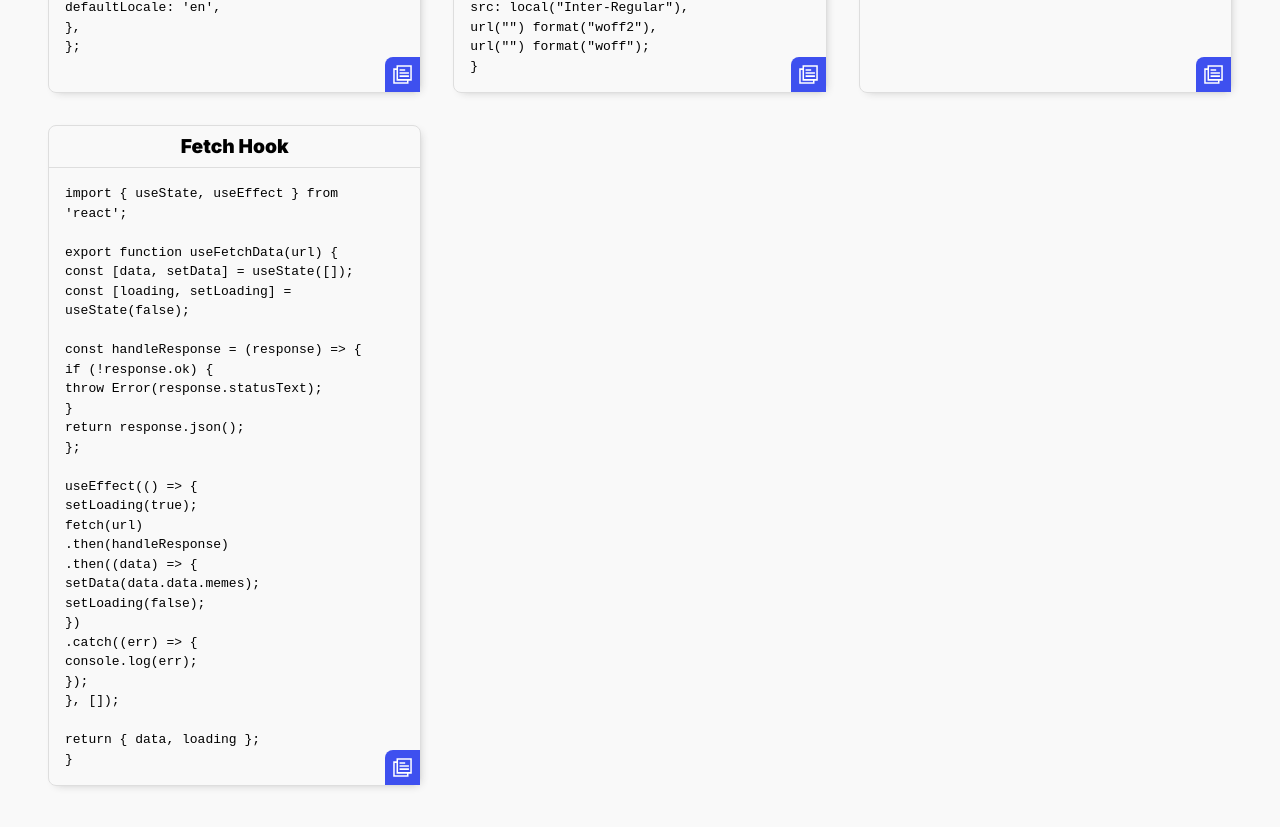
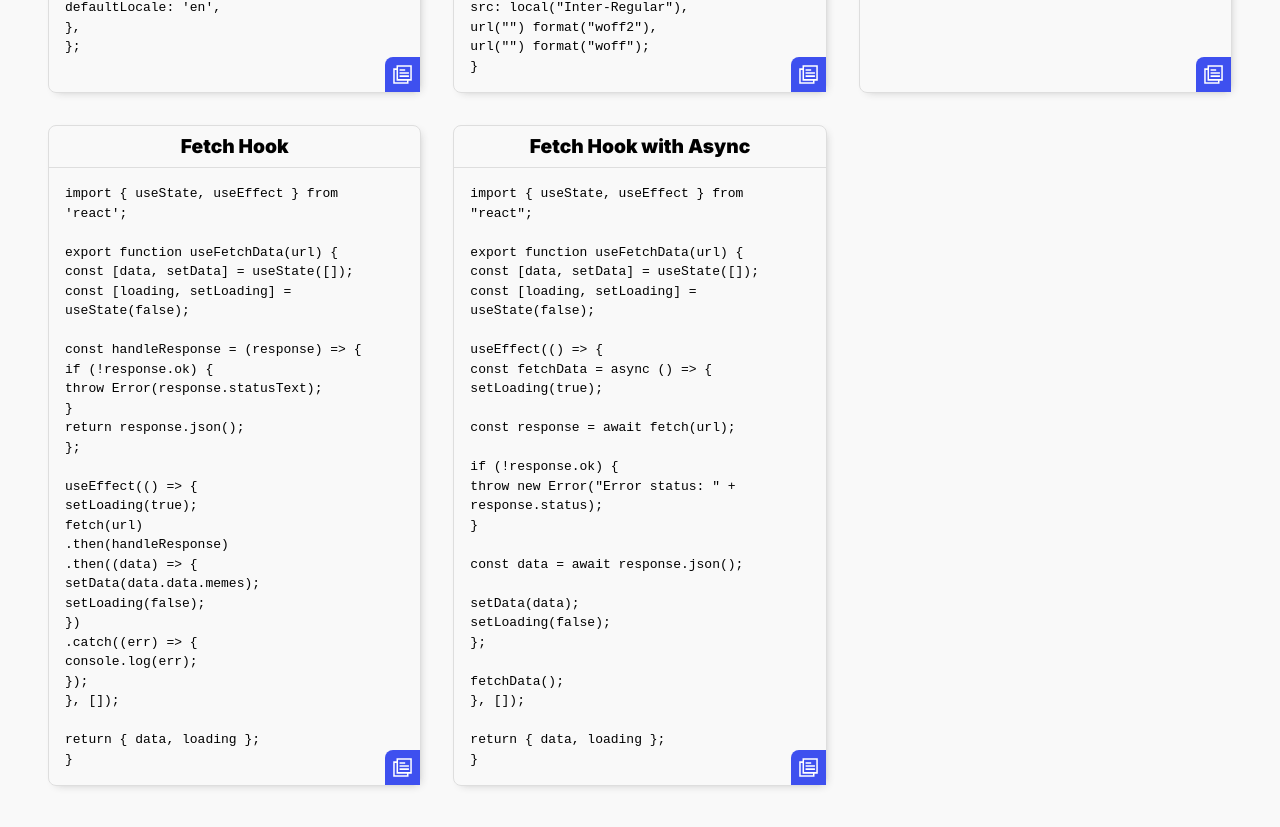
Before and after one commit to brandicameron/resources, a Next.js app: page /copy in a window 1280 px wide. Shown: the part 1920-2747 px from the top of the page. Built offline with nearby package versions, Linux system fonts and the light colour scheme; no server answers.

Commit message:
Added async fetch hook to copy page

```diff
--- a/data/copyCode.js
+++ b/data/copyCode.js
@@ -198,4 +198,35 @@ export const copyCode = [
     }
     `,
   },
+  {
+    title: 'Fetch Hook with Async',
+    code: `import { useState, useEffect } from "react";
+
+    export function useFetchData(url) {
+      const [data, setData] = useState([]);
+      const [loading, setLoading] = useState(false);
+
+      useEffect(() => {
+        const fetchData = async () => {
+          setLoading(true);
+
+          const response = await fetch(url);
+
+          if (!response.ok) {
+            throw new Error("Error status: " + response.status);
+          }
+
+          const data = await response.json();
+
+          setData(data);
+          setLoading(false);
+        };
+
+        fetchData();
+      }, []);
+
+      return { data, loading };
+    }
+    `,
+  },
 ];
```
